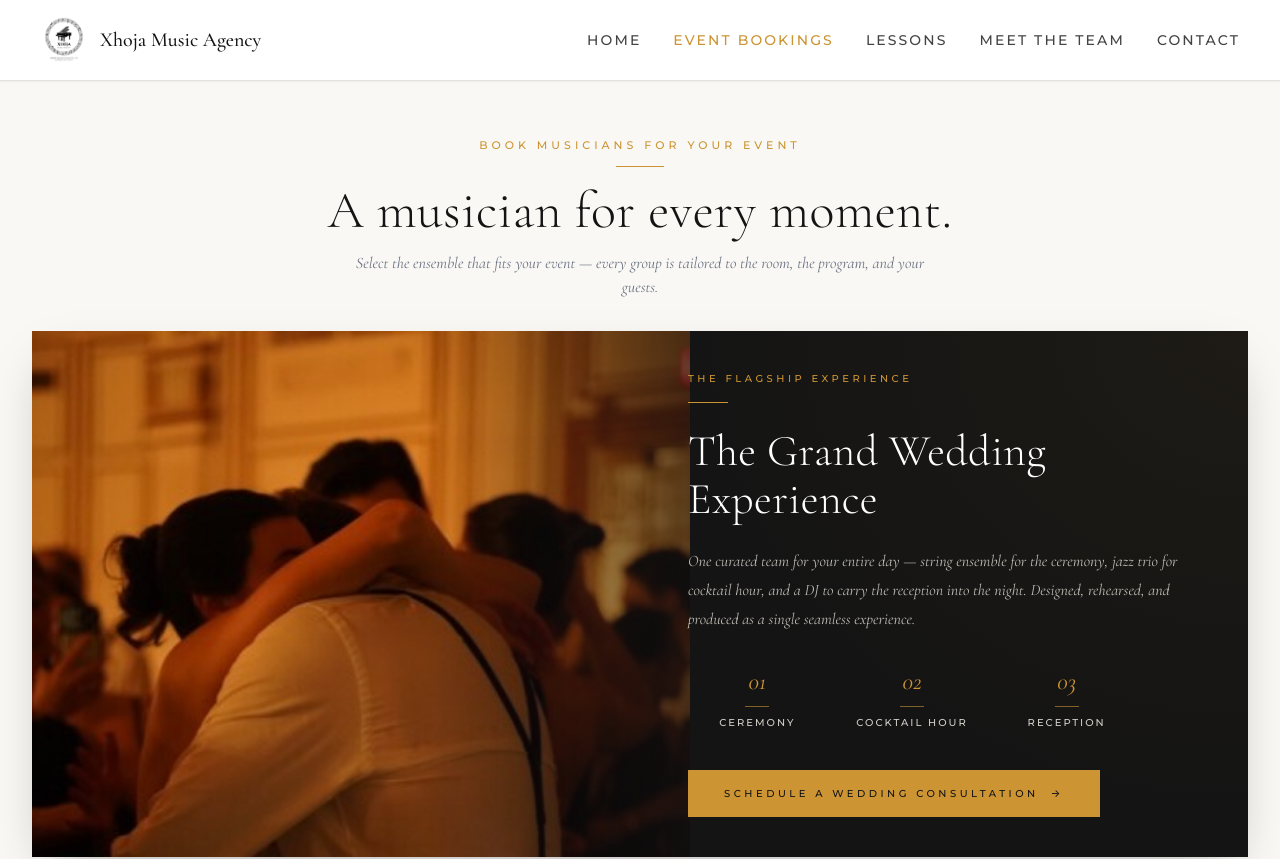
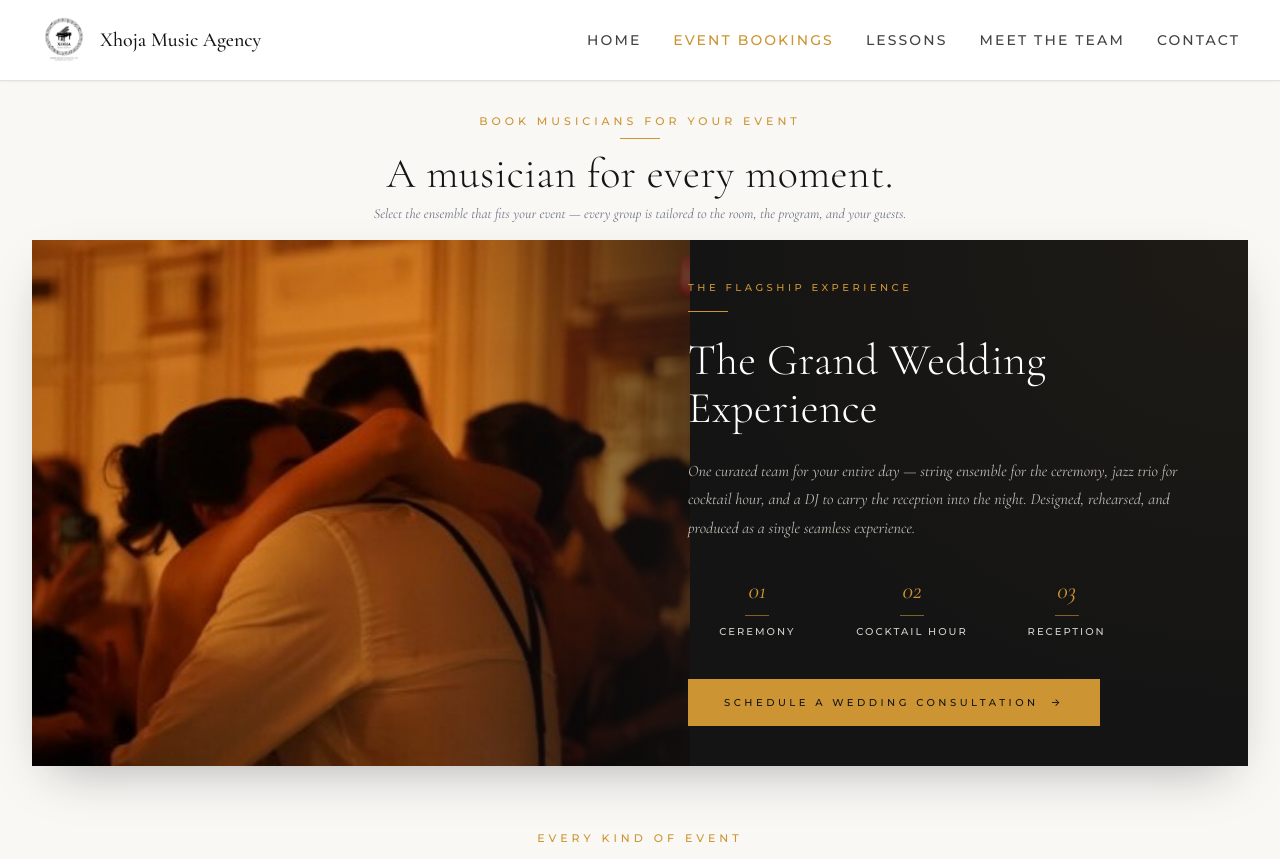
Before and after one commit to xhojamusicagency-cmd/xhoja-music-agency, a React (Vite) app: page /ensembles in a window 1280 px wide. Shown: the top 859 px of the page. Built offline with nearby package versions, Linux system fonts and the light colour scheme.

Commit message:
Shave more vertical space from hero so wedding card sits higher

```diff
--- a/src/pages/Ensembles.tsx
+++ b/src/pages/Ensembles.tsx
@@ -83,17 +83,17 @@ export default function Ensembles() {
 
   return (
     <div className="bg-cream-light">
-      {/* Page header */}
-      <section className="bg-cream-light pt-10 pb-5 md:pt-14 md:pb-6">
+      {/* Page header — compact so the flagship card sits above the fold */}
+      <section className="bg-cream-light pt-6 pb-3 md:pt-8 md:pb-4">
         <div className="max-w-4xl mx-auto px-4 sm:px-6 lg:px-8 text-center">
-          <p className="text-gold uppercase tracking-[4px] text-[11px] mb-3 font-medium">
+          <p className="text-gold uppercase tracking-[4px] text-[11px] mb-2 font-medium">
             Book Musicians For Your Event
           </p>
-          <div className="w-12 h-px bg-gold mx-auto mb-4"></div>
-          <h1 className="font-serif text-[34px] sm:text-[44px] md:text-[52px] font-light leading-[1.08] tracking-[0.5px] mb-3 text-dark">
+          <div className="w-10 h-px bg-gold mx-auto mb-3"></div>
+          <h1 className="font-serif text-[28px] sm:text-[36px] md:text-[42px] font-light leading-[1.08] tracking-[0.5px] mb-2 text-dark">
             A musician for every moment.
           </h1>
-          <p className="font-serif italic text-sm md:text-base text-gray-500 max-w-xl mx-auto leading-[1.6]">
+          <p className="font-serif italic text-xs md:text-sm text-gray-500 max-w-xl mx-auto leading-[1.5]">
             Select the ensemble that fits your event &mdash; every group is tailored to the room, the program, and your guests.
           </p>
         </div>
@@ -104,7 +104,7 @@ export default function Ensembles() {
         const flagship = ENSEMBLES.find((e) => e.flagship);
         if (!flagship) return null;
         return (
-          <section className="bg-cream-light pt-2 pb-12 md:pb-16">
+          <section className="bg-cream-light pt-0 pb-10 md:pb-12">
             <div className="max-w-7xl mx-auto px-4 sm:px-6 lg:px-8">
               <Link
                 to={consultUrl(flagship.name)}
```
